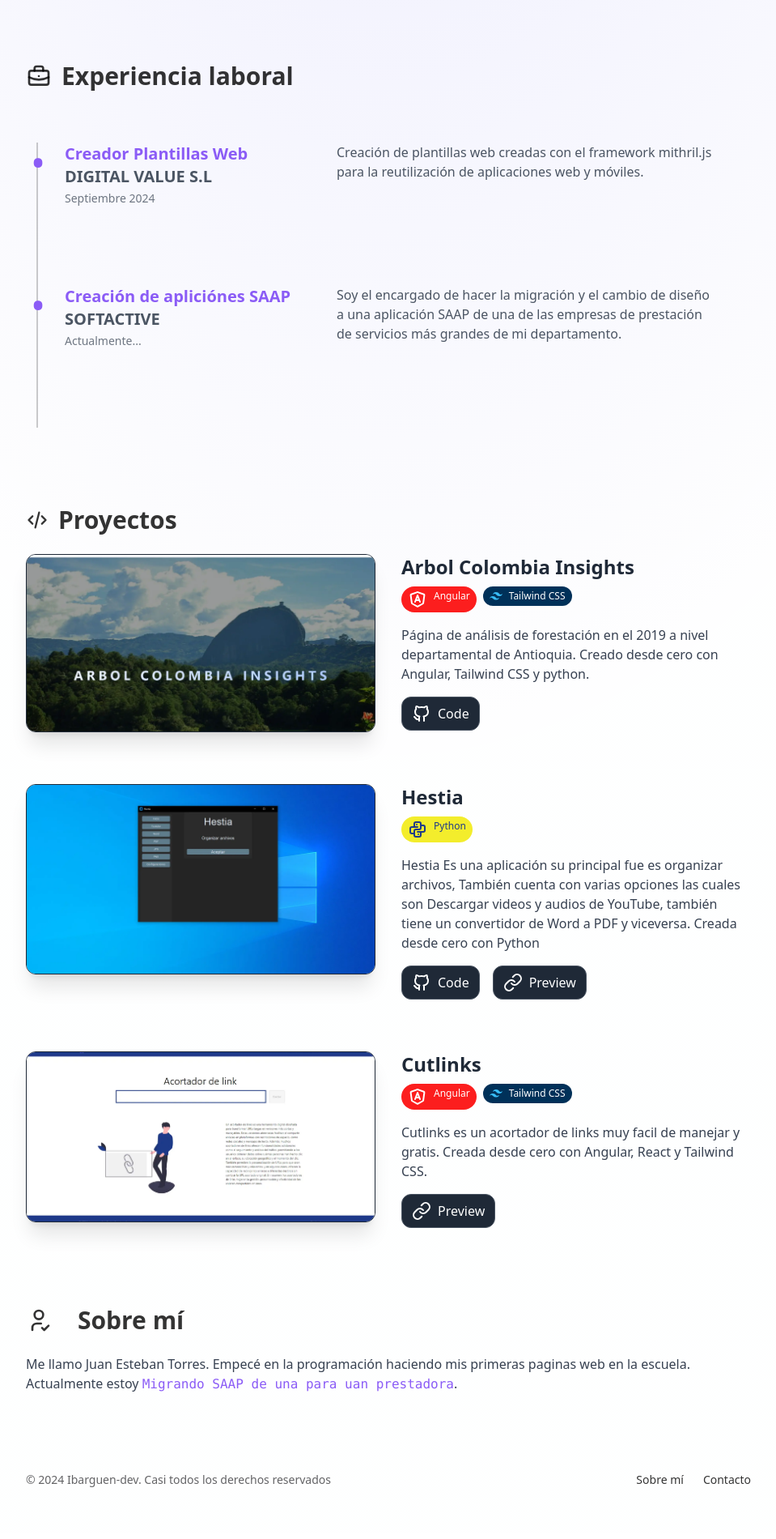
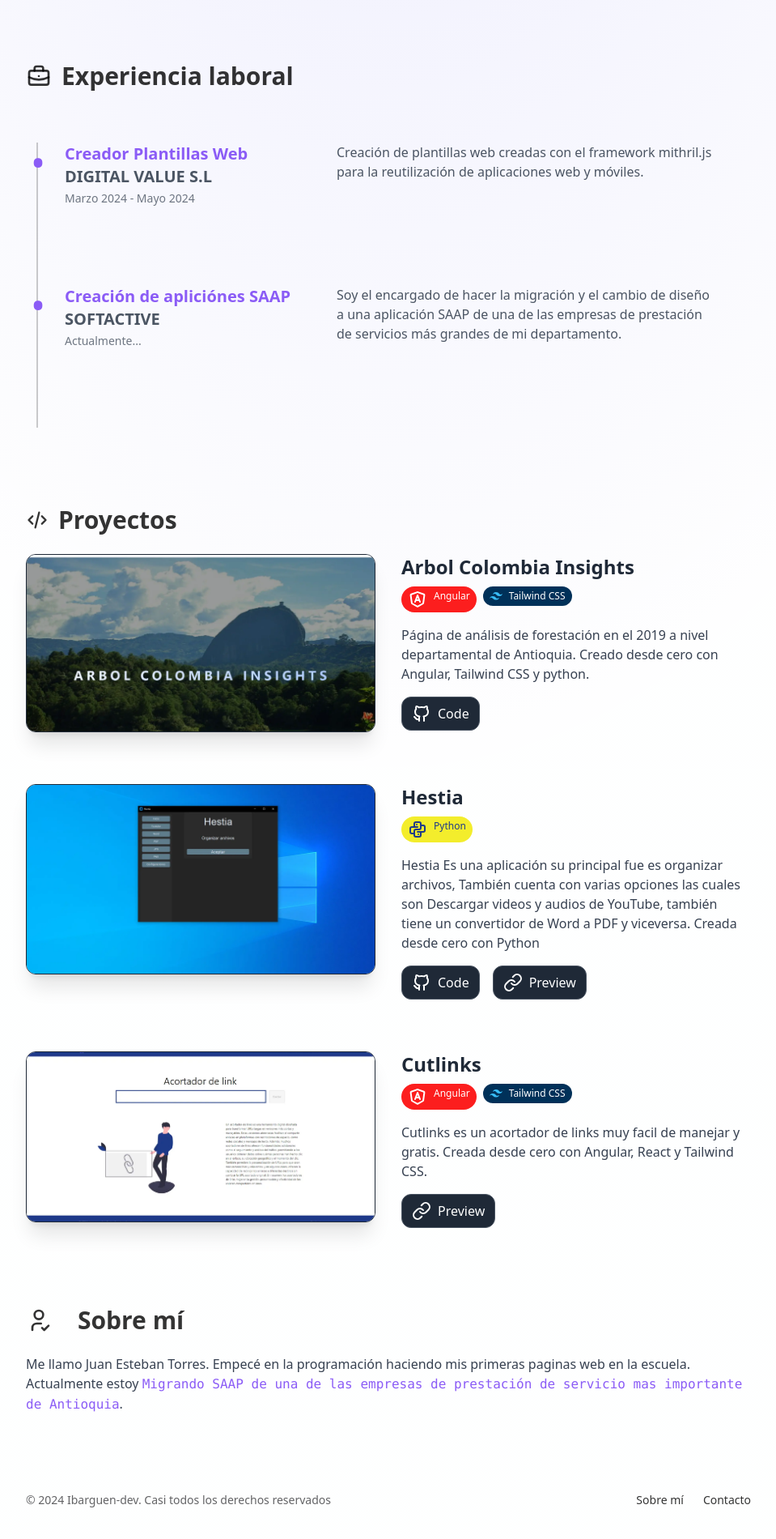
Before and after one commit to ibarguen-dev/porfolio, an Astro site: page / in a window 1280 px wide. Shown: the part 486-2386 px from the top of the page at 81% size, without its empty margins (160-1119 px from the left). Built offline with nearby package versions, Linux system fonts and the light colour scheme; Astro itself is replaced by a stand-in of ours.

Commit message:
se suebn cambios

```diff
--- a/src/components/AboutMe.astro
+++ b/src/components/AboutMe.astro
@@ -9,7 +9,7 @@
     <p>
       Me llamo Juan Esteban Torres. Empecé en la
       programación haciendo mis primeras paginas web en la escuela. Actualmente estoy  <strong
-        > Migrando SAAP de una para uan prestadora</strong
+        > Migrando SAAP de una de las empresas de prestación de servicio mas importante de Antioquia</strong
       >.
     </p>
 
--- a/src/components/Experience.astro
+++ b/src/components/Experience.astro
@@ -2,7 +2,7 @@
 import ExperienceItem from "./ExperienceItem.astro"
 const EXPERIENCIE = [
 {
-    date: "Septiembre 2024",
+    date: "Marzo 2024 - Mayo 2024",
     title: "Creador Plantillas Web",
     company: "DIGITAL VALUE S.L",
     description:
```
